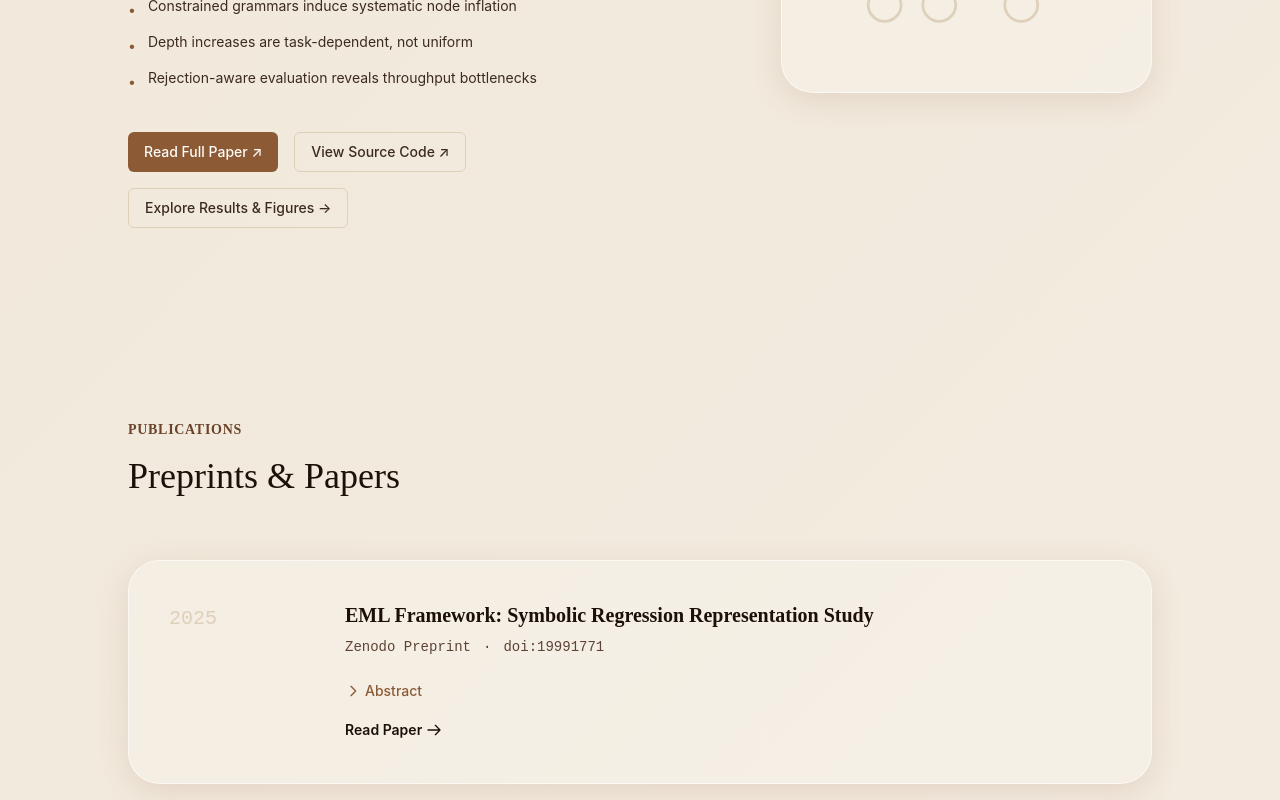
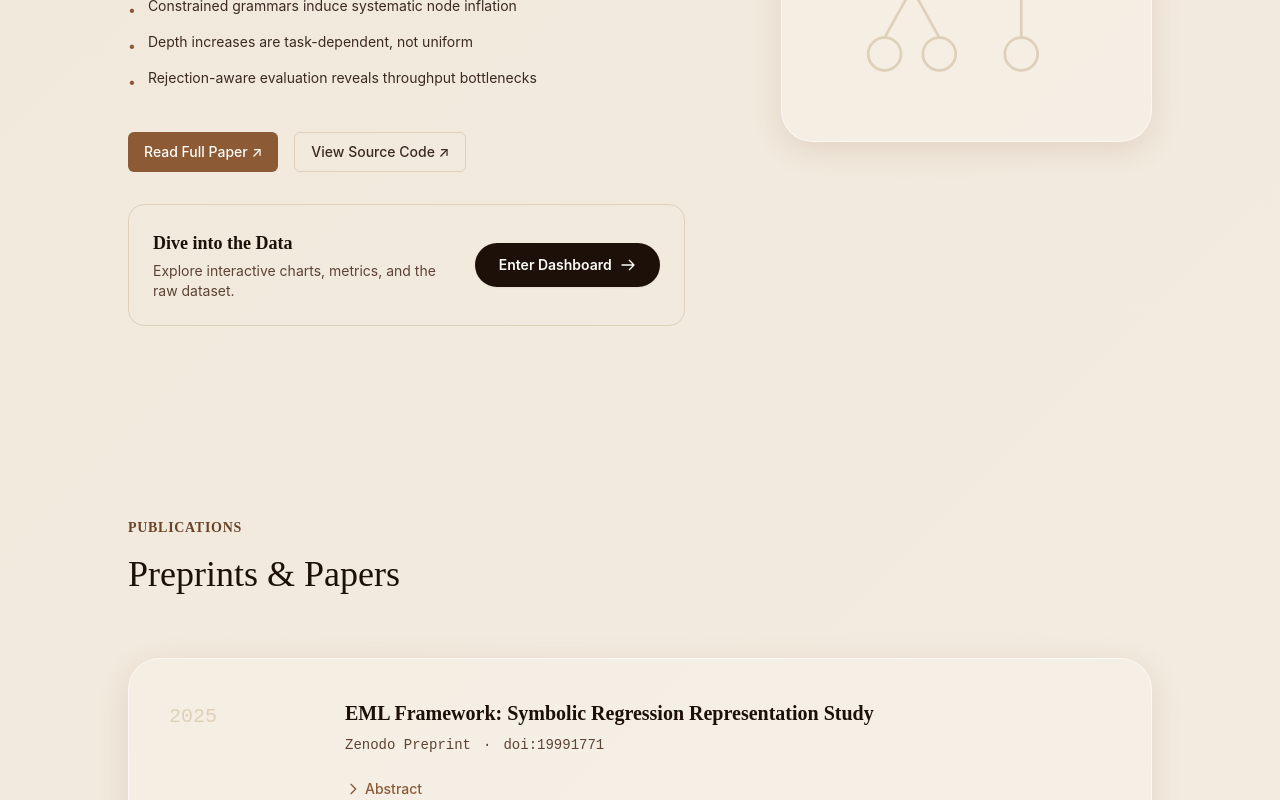
Before and after one commit to biswajyoti-nath/biswajyoti-nath.github.io, a React (Vite) app: page / in a window 1280 px wide. Shown: the part 1980-2780 px from the top of the page. Built offline with nearby package versions, Linux system fonts and the light colour scheme.

Commit message:
Feat(ui): Implement seamless View Transitions and elevated dashboard CTA

```diff
--- a/index.html
+++ b/index.html
@@ -4,6 +4,7 @@
     <meta charset="UTF-8" />
     <meta name="viewport" content="width=device-width, initial-scale=1.0" />
     <meta name="theme-color" content="#fdfbf7" />
+    <meta name="view-transition" content="same-origin" />
 
     <!-- Security Headers (meta-tag equivalents) -->
     <meta http-equiv="X-Frame-Options" content="SAMEORIGIN" />
--- a/public/EML_Export/index.html
+++ b/public/EML_Export/index.html
@@ -7,6 +7,7 @@
   <meta name="description" content="Empirical results, interactive charts, and raw data for the EML Framework: Symbolic Regression Representation Study." />
   <meta name="author" content="Biswajyoti Nath" />
   <meta name="theme-color" content="#FDF8F0" />
+  <meta name="view-transition" content="same-origin" />
   <link rel="canonical" href="https://biswajyoti-nath.github.io/EML_Export/index.html" />
 
   <!-- Open Graph / Twitter -->
@@ -61,7 +62,14 @@
     }
   </script>
   <style>
-    body { background: #FDF8F0; }
+    body {
+      background: #FDF8F0;
+      animation: page-fade-in 0.5s ease-out forwards;
+    }
+    @keyframes page-fade-in {
+      from { opacity: 0; transform: translateY(10px); }
+      to { opacity: 1; transform: translateY(0); }
+    }
     .glass { background: rgba(255,255,255,0.2); backdrop-filter: blur(24px); -webkit-backdrop-filter: blur(24px); border: 1px solid rgba(255,255,255,0.6); }
     .blob1 { position:fixed; top:-10%; left:-10%; width:50vw; height:50vw; border-radius:50%; background:rgba(140,90,53,0.2); filter:blur(120px); z-index:-1; }
     .blob2 { position:fixed; top:30%; right:-10%; width:45vw; height:45vw; border-radius:50%; background:rgba(91,64,51,0.12); filter:blur(130px); z-index:-1; }
@@ -92,7 +100,7 @@
   <!-- HEADER -->
   <header class="pt-16 pb-12 px-6">
     <div class="max-w-5xl mx-auto">
-      <a href="/" class="inline-flex items-center gap-2 text-sm text-coffee-light hover:text-caramel transition-colors mb-8">&larr; Back to Portfolio</a>
+      <a href="/" class="group inline-flex items-center gap-2 text-sm text-coffee-light hover:text-caramel transition-colors mb-8"><span class="transform group-hover:-translate-x-1 transition-transform">&larr;</span> Back to Portfolio</a>
       <h1 class="text-4xl md:text-5xl font-serif text-espresso mb-4">EML Framework: Symbolic Regression Representation Study</h1>
       <p class="text-lg text-coffee-light max-w-3xl mb-8">A controlled empirical study on how constrained operator representations affect tree structure and search efficiency in grammar-guided symbolic regression.</p>
       <div class="flex flex-wrap gap-4">
--- a/src/sections/FeaturedPaperSection.tsx
+++ b/src/sections/FeaturedPaperSection.tsx
@@ -1,12 +1,31 @@
+import { useState } from "react";
 import { publications } from "../data/research";
 import { SectionLabel } from "../components/ui/SectionLabel";
 import { RevealOnScroll } from "../components/ui/RevealOnScroll";
 import { Button } from "../components/ui/Button";
+import { AnimatePresence, motion } from "framer-motion";
 
 export function FeaturedPaperSection() {
   const featured = publications[0];
+  const [isTransitioning, setIsTransitioning] = useState(false);
+
+  const handleDashboardClick = (e: React.MouseEvent<HTMLAnchorElement>) => {
+    e.preventDefault();
+    const prefersReducedMotion = window.matchMedia('(prefers-reduced-motion: reduce)').matches;
+
+    if (prefersReducedMotion) {
+      window.location.href = "/EML_Export/index.html";
+      return;
+    }
+
+    setIsTransitioning(true);
+    setTimeout(() => {
+      window.location.href = "/EML_Export/index.html";
+    }, 400); // 400ms matches the wipe animation duration
+  };
 
   return (
+    <>
       <section className="py-24 relative">
         <div className="max-w-[1088px] mx-auto px-6 md:px-8">
           <RevealOnScroll>
@@ -46,7 +65,7 @@ export function FeaturedPaperSection() {
                   </ul>
                 </div>
 
-              <div className="flex flex-wrap gap-4">
+                <div className="flex flex-wrap gap-4 mb-8">
                   <Button asChild>
                     <a href={featured.href} target="_blank" rel="noopener noreferrer">
                       Read Full Paper ↗
@@ -57,11 +76,27 @@ export function FeaturedPaperSection() {
                       View Source Code ↗
                     </a>
                   </Button>
-                <Button asChild variant="outline">
-                  <a href="/EML_Export/index.html">
-                    Explore Results &amp; Figures →
+                </div>
+
+                {/* Elevated Action Area for the Dashboard */}
+                <div className="bg-caramel/5 border border-caramel/20 rounded-2xl p-6 relative group overflow-hidden">
+                  <div className="absolute inset-0 bg-caramel/10 translate-y-[100%] group-hover:translate-y-0 transition-transform duration-500 ease-out" />
+                  <div className="relative z-10 flex flex-col sm:flex-row sm:items-center justify-between gap-4">
+                    <div>
+                      <h4 className="text-lg font-semibold text-espresso mb-1">Dive into the Data</h4>
+                      <p className="text-sm text-coffee-light">Explore interactive charts, metrics, and the raw dataset.</p>
+                    </div>
+                    <a
+                      href="/EML_Export/index.html"
+                      onClick={handleDashboardClick}
+                      className="inline-flex items-center justify-center gap-2 px-6 py-3 bg-espresso text-cream-50 rounded-full text-sm font-semibold hover:bg-caramel-dark transition-colors shadow-sm whitespace-nowrap group-hover:shadow-md"
+                    >
+                      Enter Dashboard
+                      <svg className="w-4 h-4 transform group-hover:translate-x-1 transition-transform" fill="none" viewBox="0 0 24 24" stroke="currentColor">
+                        <path strokeLinecap="round" strokeLinejoin="round" strokeWidth={2} d="M14 5l7 7m0 0l-7 7m7-7H3" />
+                      </svg>
                     </a>
-                </Button>
+                  </div>
                 </div>
               </div>
 
@@ -90,5 +125,26 @@ export function FeaturedPaperSection() {
           </RevealOnScroll>
         </div>
       </section>
+
+      {/* Full Screen Transition Overlay */}
+      <AnimatePresence>
+        {isTransitioning && (
+          <motion.div
+            initial={{ opacity: 0 }}
+            animate={{ opacity: 1 }}
+            exit={{ opacity: 0 }}
+            transition={{ duration: 0.3, ease: "easeOut" }}
+            className="fixed inset-0 z-[9999] bg-cream-50 pointer-events-auto flex items-center justify-center"
+          >
+            <motion.div
+              initial={{ scale: 0.8, opacity: 0 }}
+              animate={{ scale: 1, opacity: 1 }}
+              transition={{ delay: 0.1, duration: 0.2 }}
+              className="w-12 h-12 rounded-full border-4 border-caramel border-t-transparent animate-spin"
+            />
+          </motion.div>
+        )}
+      </AnimatePresence>
+    </>
   );
 }
```
Lines whose indentation alone changed are shown as unchanged.
